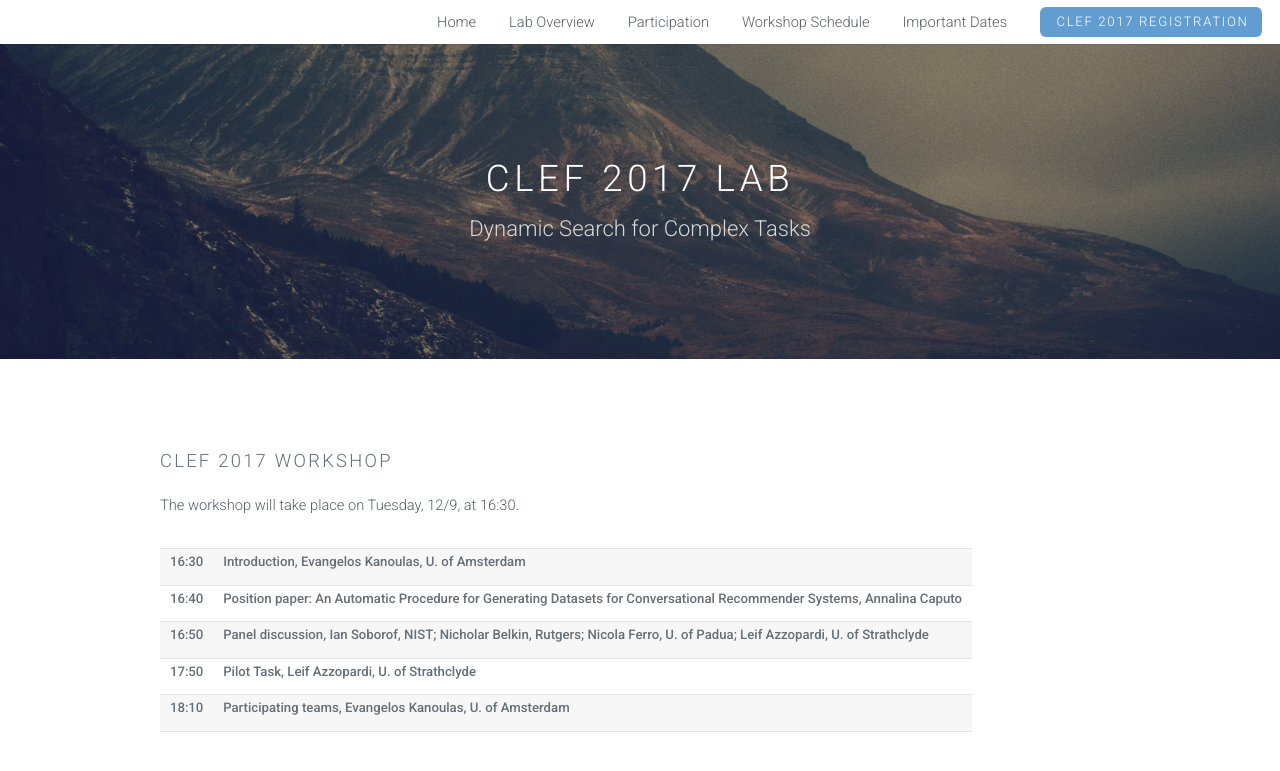
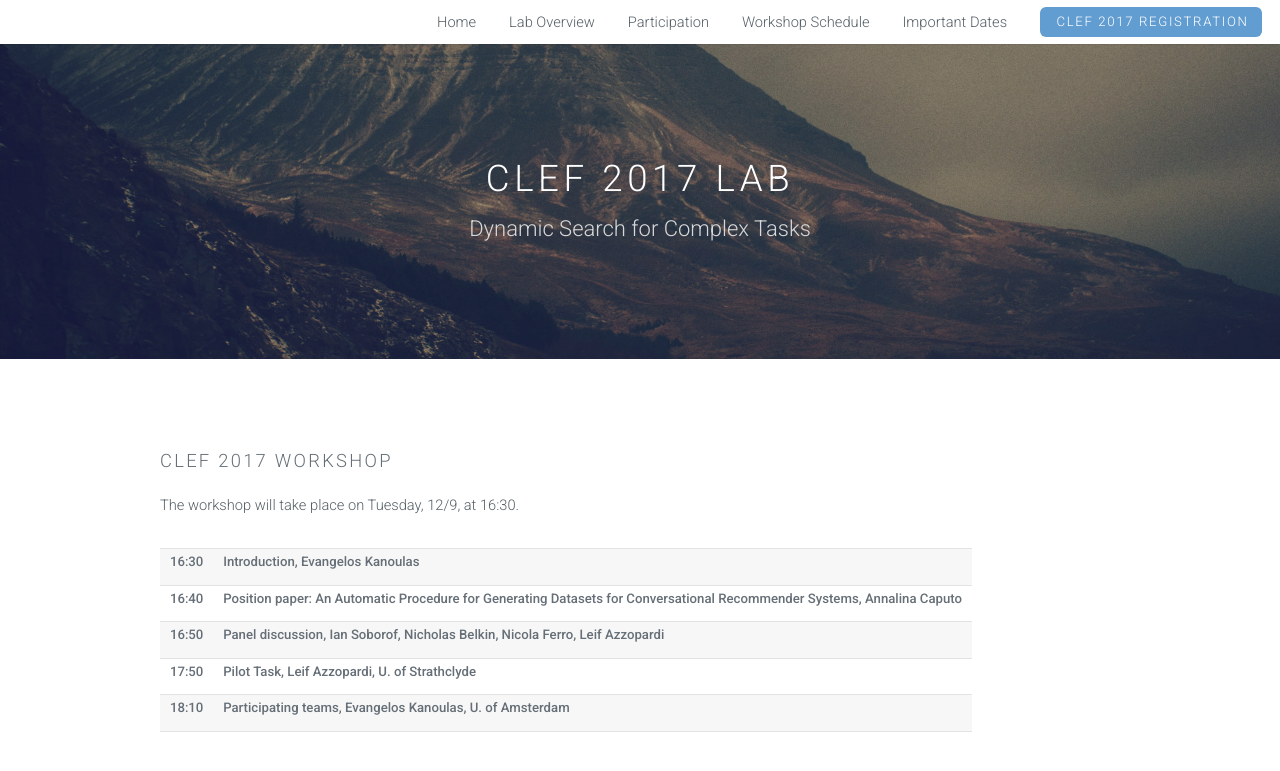
Before and after one commit to ekanou/dynamicsearch, a Jekyll site: the page built from clef-lab.html, in a window 1280 px wide and 900 px high. Shown: the top 771 px of the window. Built offline with Jekyll 4.4.1, drawn with Linux system fonts in a browser that asks for light colours.

Commit message:
Update clef-lab.html

```diff
--- a/clef-lab.html
+++ b/clef-lab.html
@@ -20,7 +20,7 @@ layout: clef-default
 				<table style="width:100%">
   					<tr>
     						<th>16:30</th>
-    						<th>Introduction, Evangelos Kanoulas, U. of Amsterdam</th>
+    						<th>Introduction, Evangelos Kanoulas</th>
   					</tr>
 					<tr>
 						<th>16:40</th>
@@ -28,7 +28,7 @@ layout: clef-default
 					</tr>
 					<tr>
 						<th>16:50</th>
-						<th>Panel discussion, Ian Soborof, NIST; Nicholar Belkin, Rutgers; Nicola Ferro, U. of Padua; Leif Azzopardi, U. of Strathclyde</th>
+						<th>Panel discussion, Ian Soborof, Nicholas Belkin, Nicola Ferro, Leif Azzopardi</th>
 					</tr>
 					<tr>
 						<th>17:50</th>
```
